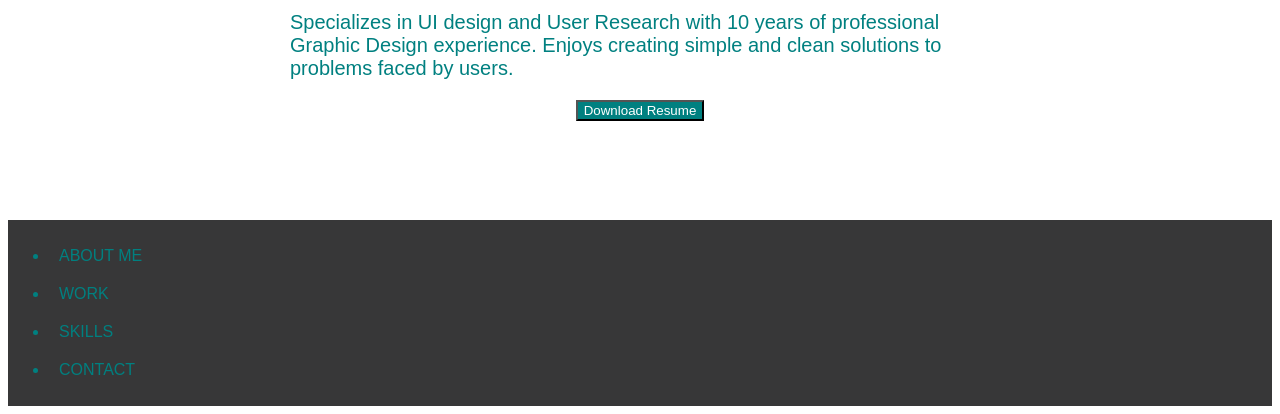
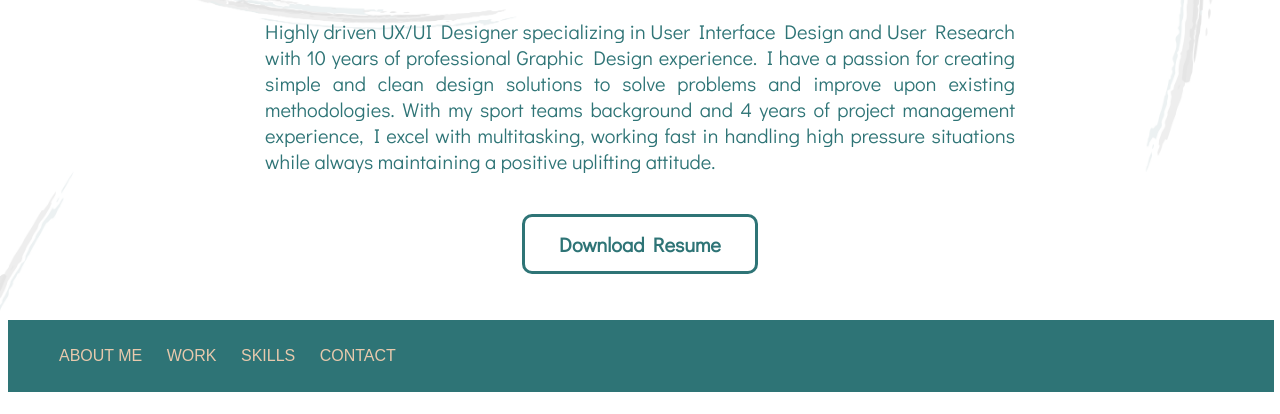
Before and after one commit to LRuebe16/UX_UI_HW_17, a plain HTML site: page index.html in a window 1280 px wide. Shown: the part 713-1127 px from the top of the page. Drawn offline with Linux system fonts and the light colour scheme; files whose address does not match are found by name.

Commit message:
Finished Assignment 03.18.21

```diff
--- a/css/index.css
+++ b/css/index.css
@@ -1,3 +1,10 @@
+body{
+  font-family: 'Didact Gothic', 'Open Sans', sans-serif;
+  background-image: url("/Users/laurenruebe/Documents/GitHub/UX_UI_HW_17/images/About Me Background.png");
+  background-size: cover;
+}
+
+
 .navigation{
   height: 75px;
   background-color: white;
@@ -10,7 +17,7 @@
 }
 
 .logo{
-  width: 22%;
+  width: 20%;
   padding: 1%;
   text-align: center;
 }
@@ -19,12 +26,14 @@ nav{
   width: 73%;
   padding: 1%;
   text-align: right;
+  font-weight: 700;
+  font-family: 'Didact Gothic', 'Open Sans', sans-serif;
 }
 ul{
   width: 60%;
   margin-left: auto;
   font-family: Arial, Helvetica, sans-serif;
-  color: teal
+  color: #2E7476
 }
 li{
   padding-right: 30px;
@@ -35,37 +44,56 @@ li{
   padding: 25px;
 }
 .content{
-  width: 700px;
+  width: 750px;
   margin: 0 auto;
   text-align: center;
 }
 p{
-  font-family: Arial, Helvetica, sans-serif;
   font-size: 20px;
-  color: teal;
-  text-align: left;
+  color: #2E7476;
+  text-align: justify;
 }
 h1{
-  font-size: 35px;
+  font-size: 40px;
   font-weight: 200px;
-  font-family: Arial, Helvetica, sans-serif;
+  font-family: 'Yanone Kaffeesatz', sans-serif;
   color: rgb(1, 59, 59);
 }
 
 button{
-  background-color: teal;
-  color: white;
+  background-color: white;
+  color: #2E7476;
+  border: 3px solid #2E7476;
+  padding: 14px 34px;
+  display: inline-block;
+  border-radius: 10px;
+  margin-top: 20px;
+  font-size: 20px;
+  font-weight: 800;
+  font-family: 'Didact Gothic', 'Open Sans', sans-serif;
 
 }
 
 footer{
-  background-color: #373738;
+  display: inline-block;
+  width: 100%;
+  background-color: #2E7476;
   padding: 1px;
+  margin-top: 100px;
+  bottom: 0;
+  font-weight: 500;
+  font-family: 'Didact Gothic', 'Open Sans', sans-serif;
 }
+
 footer ul{
   display: inline-block;
-  vertical-align: top;
+  vertical-align: center;
+  margin-left: auto;
+  width: 100%;
 }
+
 footer li{
+  display: inline-block;
   padding: 10px;
+  color: #E8C9AD;
 }
--- a/index.html
+++ b/index.html
@@ -1,15 +1,19 @@
 <!DOCTYPE html>
 <html>
 <head>
-  <title></title>
+  <title>Lauren Ruebe UX/UI Portfolio</title>
   <link href="css/index.css" rel="stylesheet" type="text/css">
+  <link rel="preconnect" href="https://fonts.gstatic.com">
+  <link href="https://fonts.googleapis.com/css2?family=Didact+Gothic&display=swap" rel="stylesheet">
+  <link rel="preconnect" href="https://fonts.gstatic.com">
+  <link href="https://fonts.googleapis.com/css2?family=Didact+Gothic&family=Yanone+Kaffeesatz:wght@200;300;400;500&display=swap" rel="stylesheet">
 </head>
 
 <body>
 
   <header class="navigation">
     <div class="logo inline-block">
-      <img src="/Users/laurenruebe/Documents/GitHub/UX_UI_HW_17/images/LOGO.png">
+      <img src="/Users/laurenruebe/Documents/GitHub/UX_UI_HW_17/images/LOGO-80.png">
     </div>
     <nav class="inline-block">
         <ul>
@@ -27,7 +31,7 @@
       <img src="/Users/laurenruebe/Documents/GitHub/UX_UI_HW_17/images/HP_MeinBubble.png">
       <h1>ABOUT ME</h1>
       <p>
-        Specializes in UI design and User Research with 10 years of professional Graphic Design experience. Enjoys creating simple and clean solutions to problems faced by users.
+        Highly driven UX/UI Designer specializing in User Interface Design and User Research with 10 years of professional Graphic Design experience. I have a passion for creating simple and clean design solutions to solve problems and improve upon existing methodologies. With my sport teams background and 4 years of project management experience, I excel with multitasking, working fast in handling high pressure situations while always maintaining a positive uplifting attitude.
       </p>
       <button>
         Download Resume
@@ -36,13 +40,16 @@
   </section>
 
   <footer>
-    <ul>
+          <div class="inline-block">
+      <ul>
       <li>ABOUT ME</li>
       <li>WORK</li>
       <li>SKILLS</li>
       <li>CONTACT</li>
-    </ul>
-  </footer>
+      </ul>
+    </div>
+
+</footer>
 
 </body>
 
```
Also changed, not shown: images/About Me Background.png (added), images/LOGO-80.png (added).
